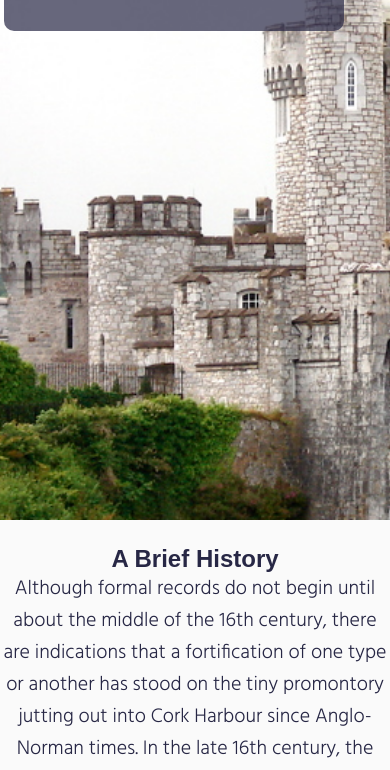
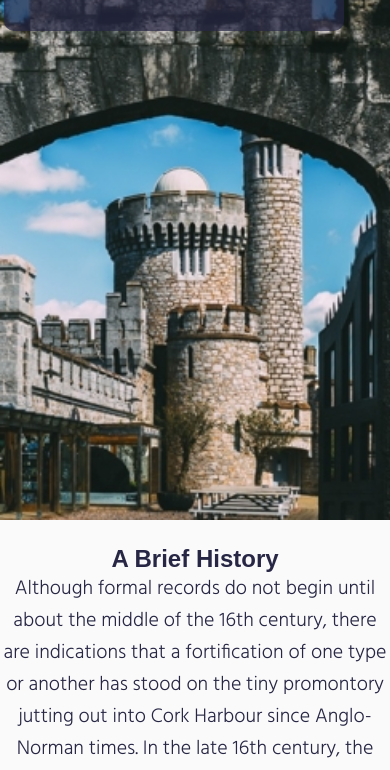
Before and after one commit to JosephOConnell/Blackrock-Castle, a plain HTML site: page index.html in a window 390 px wide. Shown: the part 200-970 px from the top of the page. Drawn offline with Linux system fonts and the light colour scheme; a web font is replaced by a local one.

Commit message:
add new hero for screens below 426

```diff
--- a/assets/css/index.css
+++ b/assets/css/index.css
@@ -690,6 +690,9 @@ button:hover {
 }
 
 @media screen and (max-width: 426px) {
+    #hero {
+        background-image: url('../images/bcgates.jpg');
+    }
 
     .brief-history {
         height: 2300px;
```
